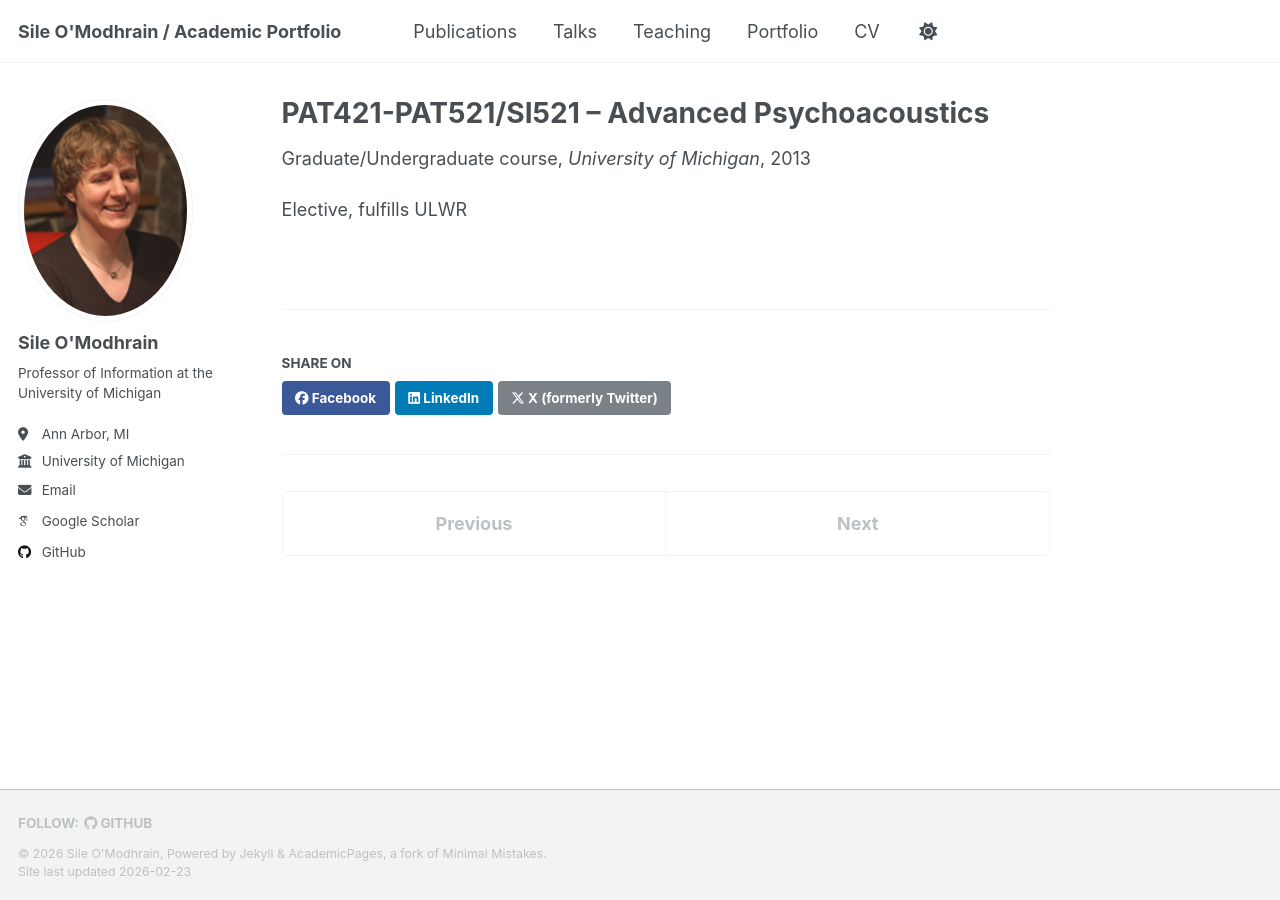
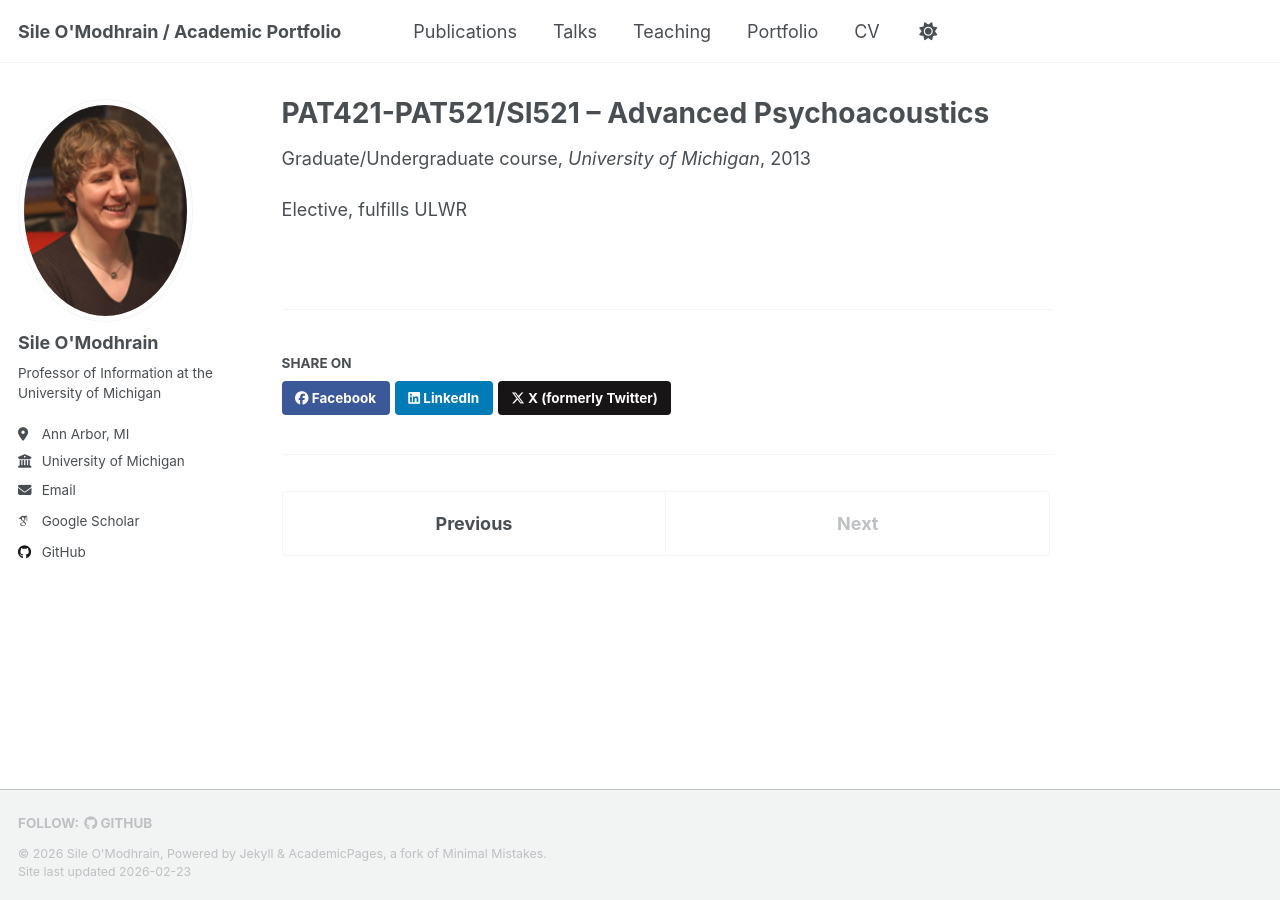
Before and after one commit to SileOMO/SileOMO.github.io, a Jekyll site: the page built from _teaching/2013-pat421.md, in a window 1280 px wide. Built offline with Jekyll 4.4.1, drawn with Linux system fonts in a browser that asks for light colours; some web fonts are replaced; a script that is not in the unit is left out.

Commit message:
fixed some sontract issues

```diff
--- a/_includes/social-share.html
+++ b/_includes/social-share.html
@@ -10,5 +10,5 @@
 
   <a href="https://www.linkedin.com/shareArticle?mini=true&url={{ base_path }}{{ page.url }}" class="btn btn--linkedin" title="{{ site.data.ui-text[site.locale].share_on_label | default: 'Share on' }} LinkedIn"><i class="fab fa-linkedin" aria-hidden="true"></i><span> LinkedIn</span></a>
 
-  <a href="https://x.com/intent/post?text={{ base_path }}{{ page.url }}" class="btn btn--x" title="{{ site.data.ui-text[site.locale].share_on_label | default: 'Share on' }} X"><i class="fab fa-x-twitter" aria-hidden="true"></i><span> X (formerly Twitter)</span></a>
+  <a href="https://x.com/intent/post?text={{ base_path }}{{ page.url }}" class="btn btn--twitter" title="{{ site.data.ui-text[site.locale].share_on_label | default: 'Share on' }} X"><i class="fab fa-x-twitter" aria-hidden="true"></i><span> X (formerly Twitter)</span></a>
 </section>
--- a/_sass/_themes.scss
+++ b/_sass/_themes.scss
@@ -98,6 +98,7 @@ $soundcloud-color           : #ff3300;
 $stackoverflow-color        : #fe7a15;
 $tumblr-color               : #32506d;
 $twitter-color              : #55acee;
+$x-color                    : #171516;
 $vimeo-color                : #1ab7ea;
 $vine-color                 : #00bf8f;
 $youtube-color              : #bb0000;
--- a/_sass/layout/_buttons.scss
+++ b/_sass/layout/_buttons.scss
@@ -120,7 +120,7 @@
   $social:
   (bluesky, $bluesky-color),
   (facebook, $facebook-color),
-  (twitter, $twitter-color),
+  (twitter, $x-color),
   (google-plus, $google-plus-color),
   (linkedin, $linkedin-color);
 
--- a/_sass/layout/_navigation.scss
+++ b/_sass/layout/_navigation.scss
@@ -131,12 +131,12 @@
     font-weight: bold;
     text-align: center;
     text-decoration: none;
-    color: var(--global-text-color-light);
+    color: var(--global-text-color);
     border: 1px solid var(--global-border-color);
     border-radius: $border-radius;
 
     &:hover {
-      color: var(--global-link-color-hover);
+      border-width: 0.25em;
     }
 
     &:first-child {
```
